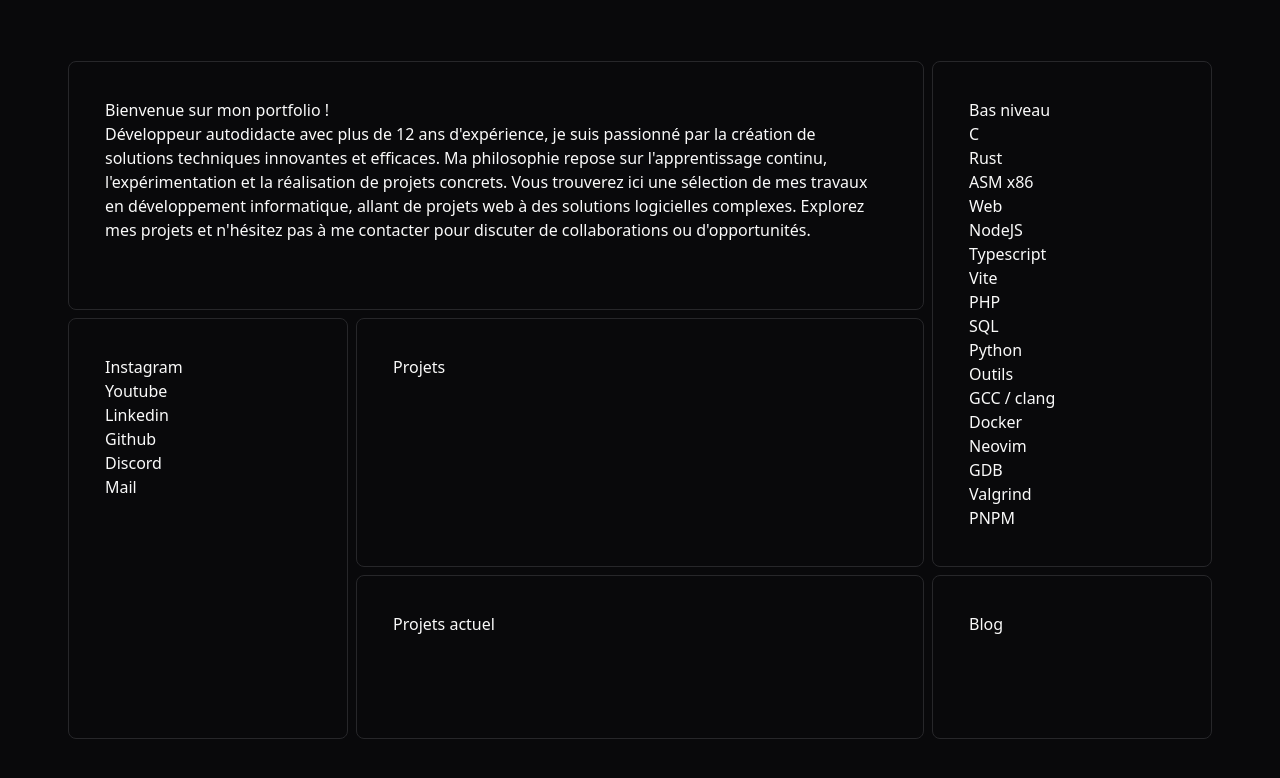
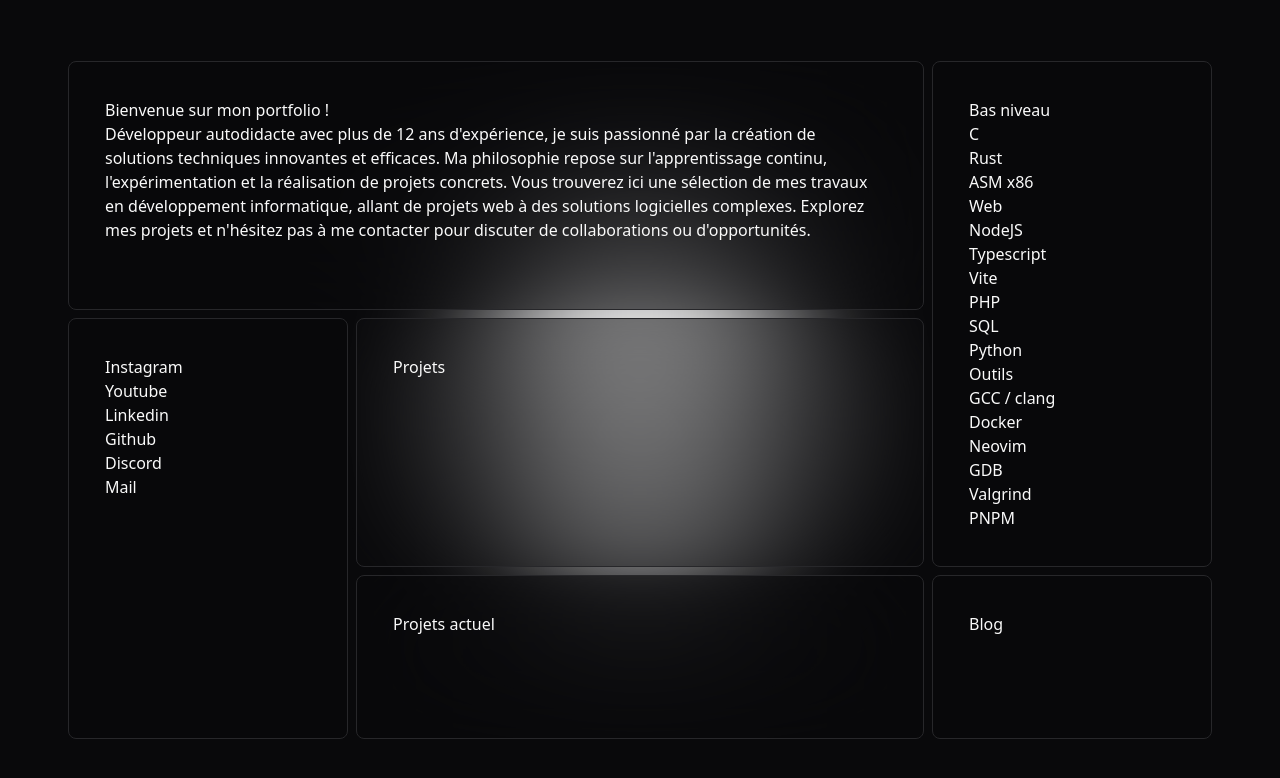
Before and after one commit to alex-robert-fr/alex-robert-fr.github.io, a React (Vite) app: page / in a window 1280 px wide. Shown: the top 778 px of the page. Built offline with nearby package versions, Linux system fonts and the light colour scheme.

Commit message:
💄 Add blur circle

```diff
--- a/src/App.tsx
+++ b/src/App.tsx
@@ -6,7 +6,8 @@ import SocialMedias from "./Sections/SocialMedias";
 function App() {
   return (
     <div className="flex h-screen w-screen items-center justify-center bg-background">
-      <div className="grid max-h-[90%] max-w-6xl grid-cols-4 grid-rows-8 flex-wrap">
+      <div className="absolute z-0 inline-block h-80 w-80 rounded-full bg-primary blur-3xl" />
+      <div className=" z-10 grid max-h-[90%] max-w-6xl grid-cols-4 grid-rows-8 flex-wrap">
         <Presentation className="col-span-3 row-span-3" />
         <Skills className="col-span-1 row-span-6" />
         <SocialMedias className="col-span-1 row-span-5" />
--- a/src/components/Section.tsx
+++ b/src/components/Section.tsx
@@ -9,7 +9,7 @@ function Section({
 }) {
   return (
     <div
-      className={`${className} m-1 inline-block rounded-lg border border-border bg-card p-9 text-foreground hover:border-primary`}
+      className={`${className} m-1 inline-block rounded-lg border border-border bg-card bg-opacity-50 p-9 text-foreground backdrop-blur-3xl hover:border-primary`}
     >
       {children}
     </div>
```
